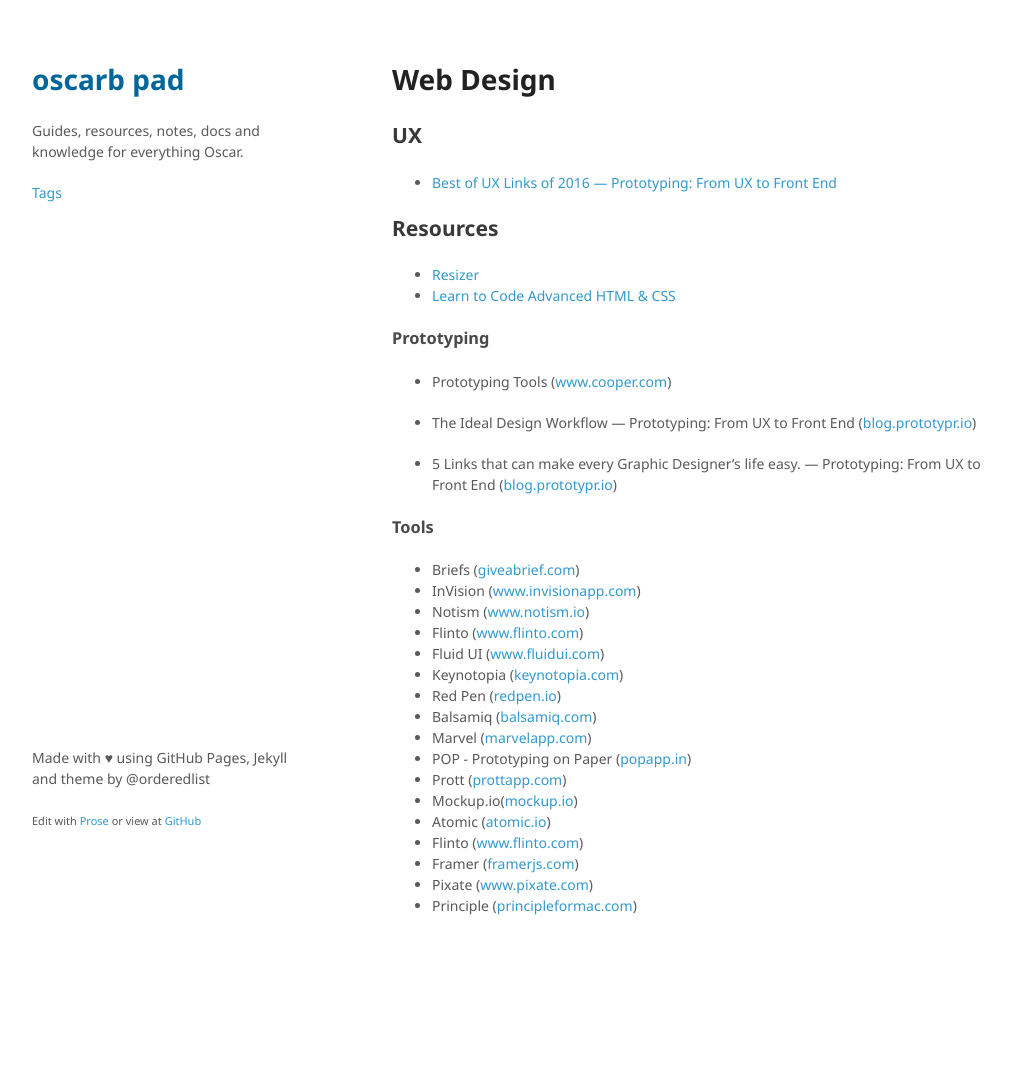
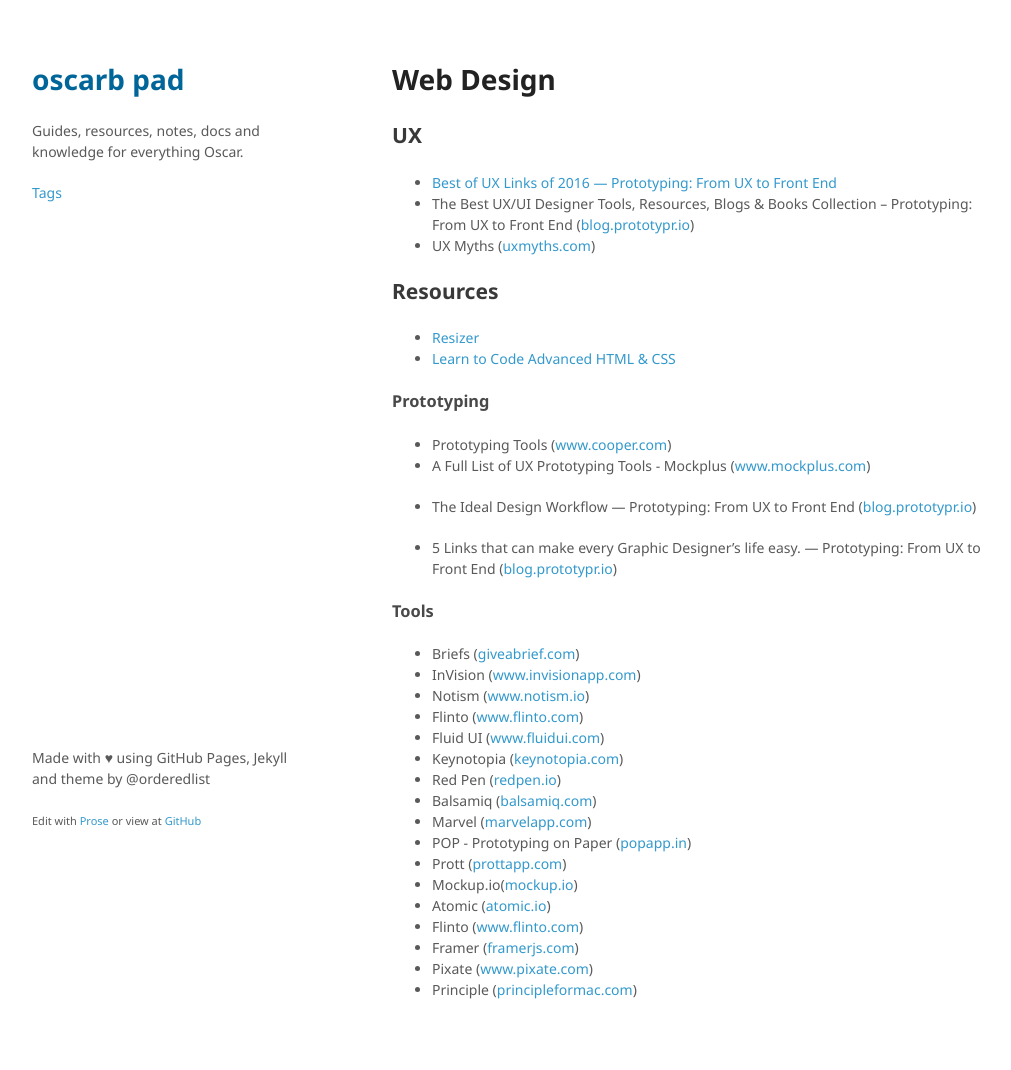
Before and after one commit to oscarb/pad, a Jekyll site: the page built from _docs/web-design.md, in a window 1280 px wide. Shown: the whole page, without its empty margins (128-1139 px from the left). Built offline with Jekyll 4.4.1, drawn with Linux system fonts in a browser that asks for light colours; before the commit the page ends 986 px from its top, so only the background shows below that.

Commit message:
Updated web-design.md

```diff
--- a/_docs/web-design.md
+++ b/_docs/web-design.md
@@ -13,6 +13,8 @@ published: true
 ## UX
 
 * [Best of UX Links of 2016 — Prototyping: From UX to Front End](https://blog.prototypr.io/best-of-ux-links-of-2016-eb2f44a2c9c0#.z4uvwvbix)
+* The Best UX/UI Designer Tools, Resources, Blogs & Books Collection – Prototyping: From UX to Front End ([blog.prototypr.io](https://blog.prototypr.io/the-best-ux-ui-designer-tools-resources-blogs-books-collection-93952ed1da07#.c3zd45q6e))
+* UX Myths ([uxmyths.com](http://uxmyths.com/))
 
 ## Resources
 
@@ -22,6 +24,7 @@ published: true
 ### Prototyping
 
 * Prototyping Tools ([www.cooper.com](http://www.cooper.com/prototyping-tools))
+* A Full List of UX Prototyping Tools - Mockplus ([www.mockplus.com](http://www.mockplus.com/blog/post/121-a-full-list-of-ux-prototyping-tools))
 
 * The Ideal Design Workflow — Prototyping: From UX to Front End ([blog.prototypr.io](https://blog.prototypr.io/the-ideal-design-workflow-2c200b8e337d#.9a7ubh88n))
 
```
